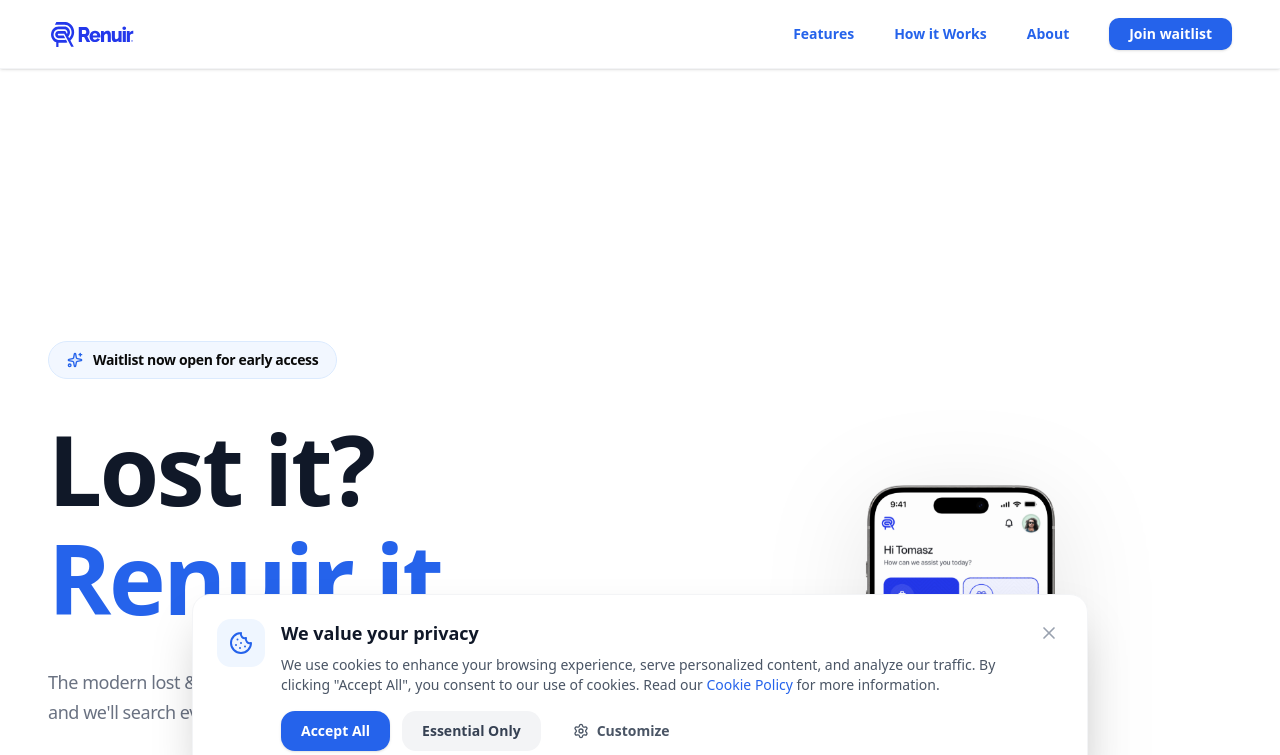
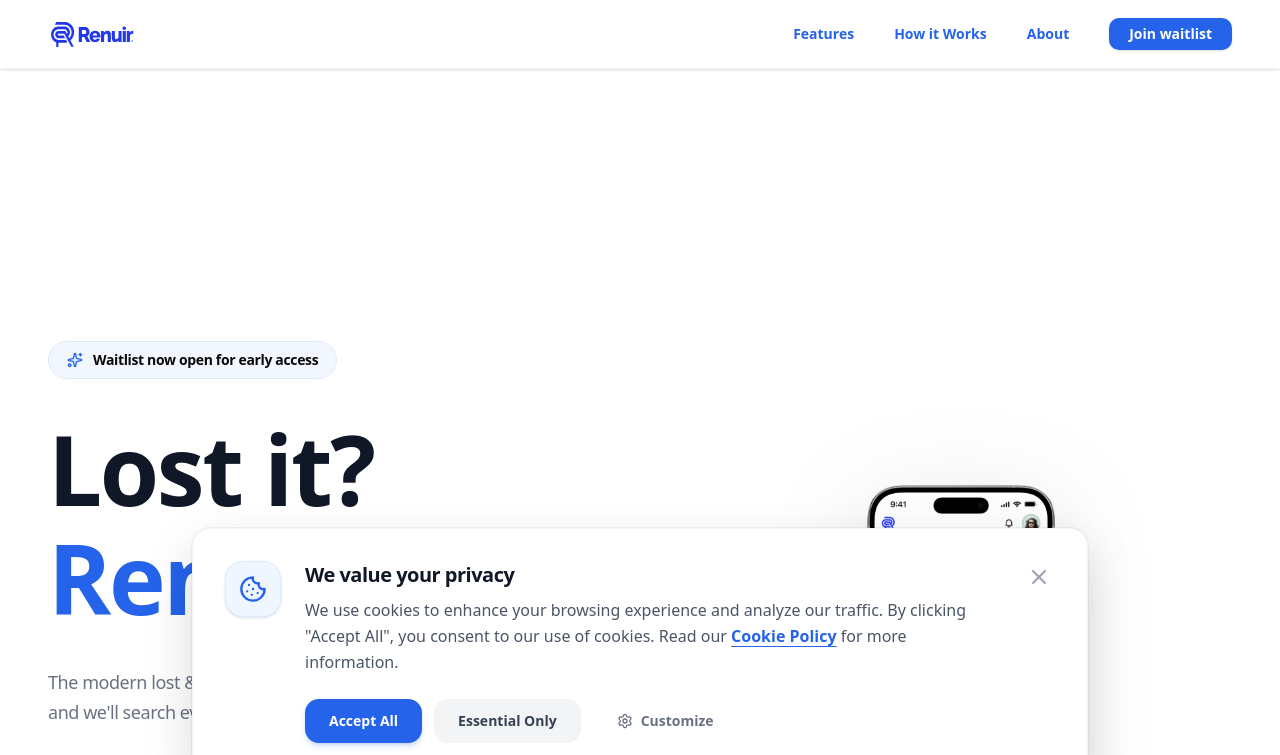
Before and after one commit to opemati90/renuir-website-redesign, a Next.js app: page / in a window 1280 px wide. Shown: the top 755 px of the page. Built offline with nearby package versions, Linux system fonts and the light colour scheme.

Commit message:
Final polish: revamped cookie consent and floating waitlist for professional aesthetic

```diff
--- a/components/shared/CookieConsent.tsx
+++ b/components/shared/CookieConsent.tsx
@@ -1,6 +1,7 @@
 "use client";
 import React, { useState, useEffect } from "react";
 import { Cookie, X, Settings } from "lucide-react";
+import Link from "next/link";
 
 export const CookieConsent: React.FC = () => {
   const [isVisible, setIsVisible] = useState(false);
@@ -54,48 +55,47 @@ export const CookieConsent: React.FC = () => {
   if (!isVisible) return null;
 
   return (
-    <div className="fixed bottom-0 left-0 right-0 z-30 p-4 sm:p-6 animate-slide-up">
+    <div className="fixed bottom-0 left-0 right-0 z-[60] p-4 sm:p-6">
       <div className="max-w-4xl mx-auto">
-        <div className="bg-white rounded-2xl shadow-2xl border border-gray-100 overflow-hidden">
+        <div className="bg-white rounded-2xl shadow-[0_20px_50px_rgba(0,0,0,0.15)] border border-gray-100 overflow-hidden ring-1 ring-gray-900/5">
           {!showPreferences ? (
-            <div className="p-6">
-              <div className="flex items-start gap-4">
-                <div className="hidden sm:flex w-12 h-12 bg-primary-50 rounded-xl items-center justify-center shrink-0">
-                  <Cookie className="w-6 h-6 text-primary-600" />
+            <div className="p-6 md:p-8">
+              <div className="flex items-start gap-6">
+                <div className="hidden sm:flex w-14 h-14 bg-primary-50 rounded-2xl items-center justify-center shrink-0 border border-primary-100 shadow-sm">
+                  <Cookie className="w-7 h-7 text-primary-600" />
                 </div>
                 <div className="flex-1">
-                  <h3 className="text-lg font-bold text-gray-900 mb-2">
+                  <h3 className="text-xl font-bold text-gray-900 mb-2 tracking-tight">
                     We value your privacy
                   </h3>
-                  <p className="text-sm text-gray-600 mb-4">
-                    We use cookies to enhance your browsing experience, serve
-                    personalized content, and analyze our traffic. By clicking
+                  <p className="text-gray-600 mb-6 leading-relaxed">
+                    We use cookies to enhance your browsing experience and analyze our traffic. By clicking
                     &quot;Accept All&quot;, you consent to our use of cookies.
                     Read our{" "}
-                    <a
-                      href="#cookies"
-                      className="text-primary-600 hover:underline font-medium"
+                    <Link
+                      href="/cookies"
+                      className="text-primary-600 hover:text-primary-700 underline underline-offset-4 font-bold transition-colors"
                     >
                       Cookie Policy
-                    </a>{" "}
+                    </Link>{" "}
                     for more information.
                   </p>
                   <div className="flex flex-wrap gap-3">
                     <button
                       onClick={handleAcceptAll}
-                      className="px-5 py-2.5 bg-primary-600 text-white rounded-xl font-semibold text-sm hover:bg-primary-700 transition-colors shadow-sm"
+                      className="px-6 py-3 bg-primary-600 text-white rounded-xl font-bold text-sm hover:bg-primary-700 transition-all shadow-md shadow-primary-600/20 active:translate-y-0.5"
                     >
                       Accept All
                     </button>
                     <button
                       onClick={handleRejectNonEssential}
-                      className="px-5 py-2.5 bg-gray-100 text-gray-700 rounded-xl font-semibold text-sm hover:bg-gray-200 transition-colors"
+                      className="px-6 py-3 bg-gray-100 text-gray-700 rounded-xl font-bold text-sm hover:bg-gray-200 transition-all active:translate-y-0.5"
                     >
                       Essential Only
                     </button>
                     <button
                       onClick={() => setShowPreferences(true)}
-                      className="px-5 py-2.5 text-gray-600 rounded-xl font-semibold text-sm hover:bg-gray-50 transition-colors flex items-center gap-2"
+                      className="px-6 py-3 text-gray-500 rounded-xl font-bold text-sm hover:text-gray-900 transition-all flex items-center gap-2"
                     >
                       <Settings className="w-4 h-4" />
                       Customize
@@ -107,45 +107,45 @@ export const CookieConsent: React.FC = () => {
                   className="text-gray-400 hover:text-gray-600 transition-colors p-1"
                   aria-label="Close cookie banner"
                 >
-                  <X className="w-5 h-5" />
+                  <X className="w-6 h-6" />
                 </button>
               </div>
             </div>
           ) : (
-            <div className="p-6">
-              <div className="flex items-center justify-between mb-6">
-                <h3 className="text-lg font-bold text-gray-900">
+            <div className="p-6 md:p-8">
+              <div className="flex items-center justify-between mb-8">
+                <h3 className="text-xl font-bold text-gray-900 tracking-tightest">
                   Cookie Preferences
                 </h3>
                 <button
                   onClick={() => setShowPreferences(false)}
                   className="text-gray-400 hover:text-gray-600 transition-colors"
                 >
-                  <X className="w-5 h-5" />
+                  <X className="w-6 h-6" />
                 </button>
               </div>
 
-              <div className="space-y-4 mb-6">
-                <div className="flex items-center justify-between p-4 bg-gray-50 rounded-xl">
+              <div className="space-y-4 mb-8">
+                <div className="flex items-center justify-between p-5 bg-gray-50 rounded-2xl border border-gray-100">
                   <div>
-                    <h4 className="font-semibold text-gray-900 text-sm">
+                    <h4 className="font-bold text-gray-900 text-base">
                       Essential Cookies
                     </h4>
-                    <p className="text-xs text-gray-500 mt-1">
+                    <p className="text-sm text-gray-500 mt-1 font-medium">
                       Required for the website to function properly
                     </p>
                   </div>
-                  <div className="px-3 py-1 bg-gray-200 text-gray-600 rounded-lg text-xs font-medium">
+                  <div className="px-3 py-1.5 bg-gray-200 text-gray-600 rounded-lg text-xs font-black uppercase tracking-wider">
                     Always On
                   </div>
                 </div>
 
-                <div className="flex items-center justify-between p-4 bg-gray-50 rounded-xl">
+                <div className="flex items-center justify-between p-5 bg-gray-50 rounded-2xl border border-gray-100">
                   <div>
-                    <h4 className="font-semibold text-gray-900 text-sm">
+                    <h4 className="font-bold text-gray-900 text-base">
                       Analytics Cookies
                     </h4>
-                    <p className="text-xs text-gray-500 mt-1">
+                    <p className="text-sm text-gray-500 mt-1 font-medium">
                       Help us understand how visitors interact with our site
                     </p>
                   </div>
@@ -161,17 +161,16 @@ export const CookieConsent: React.FC = () => {
                       }
                       className="sr-only peer"
                     />
-                    <div className="w-11 h-6 bg-gray-200 peer-focus:outline-none peer-focus:ring-4 peer-focus:ring-primary-100 rounded-full peer peer-checked:after:translate-x-full peer-checked:after:border-white after:content-[''] after:absolute after:top-0.5 after:left-0.5 after:bg-white after:border-gray-300 after:border after:rounded-full after:h-5 after:w-5 after:transition-all peer-checked:bg-primary-600"></div>
+                    <div className="w-12 h-7 bg-gray-200 peer-focus:outline-none peer-focus:ring-4 peer-focus:ring-primary-100 rounded-full peer peer-checked:after:translate-x-full peer-checked:after:border-white after:content-[''] after:absolute after:top-1 after:left-1 after:bg-white after:border-gray-300 after:border after:rounded-full after:h-5 after:w-5 after:transition-all peer-checked:bg-primary-600"></div>
                   </label>
                 </div>
 
-                {/* Functional Cookies */}
-                <div className="flex items-center justify-between p-4 bg-gray-50 rounded-xl">
+                <div className="flex items-center justify-between p-5 bg-gray-50 rounded-2xl border border-gray-100">
                   <div>
-                    <h4 className="font-semibold text-gray-900 text-sm">
+                    <h4 className="font-bold text-gray-900 text-base">
                       Functional Cookies
                     </h4>
-                    <p className="text-xs text-gray-500 mt-1">
+                    <p className="text-sm text-gray-500 mt-1 font-medium">
                       Enable enhanced functionality and personalization
                     </p>
                   </div>
@@ -187,21 +186,21 @@ export const CookieConsent: React.FC = () => {
                       }
                       className="sr-only peer"
                     />
-                    <div className="w-11 h-6 bg-gray-200 peer-focus:outline-none peer-focus:ring-4 peer-focus:ring-primary-100 rounded-full peer peer-checked:after:translate-x-full peer-checked:after:border-white after:content-[''] after:absolute after:top-0.5 after:left-0.5 after:bg-white after:border-gray-300 after:border after:rounded-full after:h-5 after:w-5 after:transition-all peer-checked:bg-primary-600"></div>
+                    <div className="w-12 h-7 bg-gray-200 peer-focus:outline-none peer-focus:ring-4 peer-focus:ring-primary-100 rounded-full peer peer-checked:after:translate-x-full peer-checked:after:border-white after:content-[''] after:absolute after:top-1 after:left-1 after:bg-white after:border-gray-300 after:border after:rounded-full after:h-5 after:w-5 after:transition-all peer-checked:bg-primary-600"></div>
                   </label>
                 </div>
               </div>
 
-              <div className="flex gap-3">
+              <div className="flex gap-4">
                 <button
                   onClick={handleAcceptSelected}
-                  className="flex-1 px-5 py-2.5 bg-primary-600 text-white rounded-xl font-semibold text-sm hover:bg-primary-700 transition-colors"
+                  className="flex-1 px-6 py-3 bg-primary-600 text-white rounded-xl font-bold text-sm hover:bg-primary-700 transition-all shadow-md shadow-primary-600/20 active:translate-y-0.5"
                 >
                   Save Preferences
                 </button>
                 <button
                   onClick={handleAcceptAll}
-                  className="flex-1 px-5 py-2.5 bg-gray-100 text-gray-700 rounded-xl font-semibold text-sm hover:bg-gray-200 transition-colors"
+                  className="flex-1 px-6 py-3 bg-gray-100 text-gray-700 rounded-xl font-bold text-sm hover:bg-gray-200 transition-all active:translate-y-0.5"
                 >
                   Accept All
                 </button>
```
Also changed, not shown: components/shared/FloatingWaitlist.tsx (+19 -16 lines).
